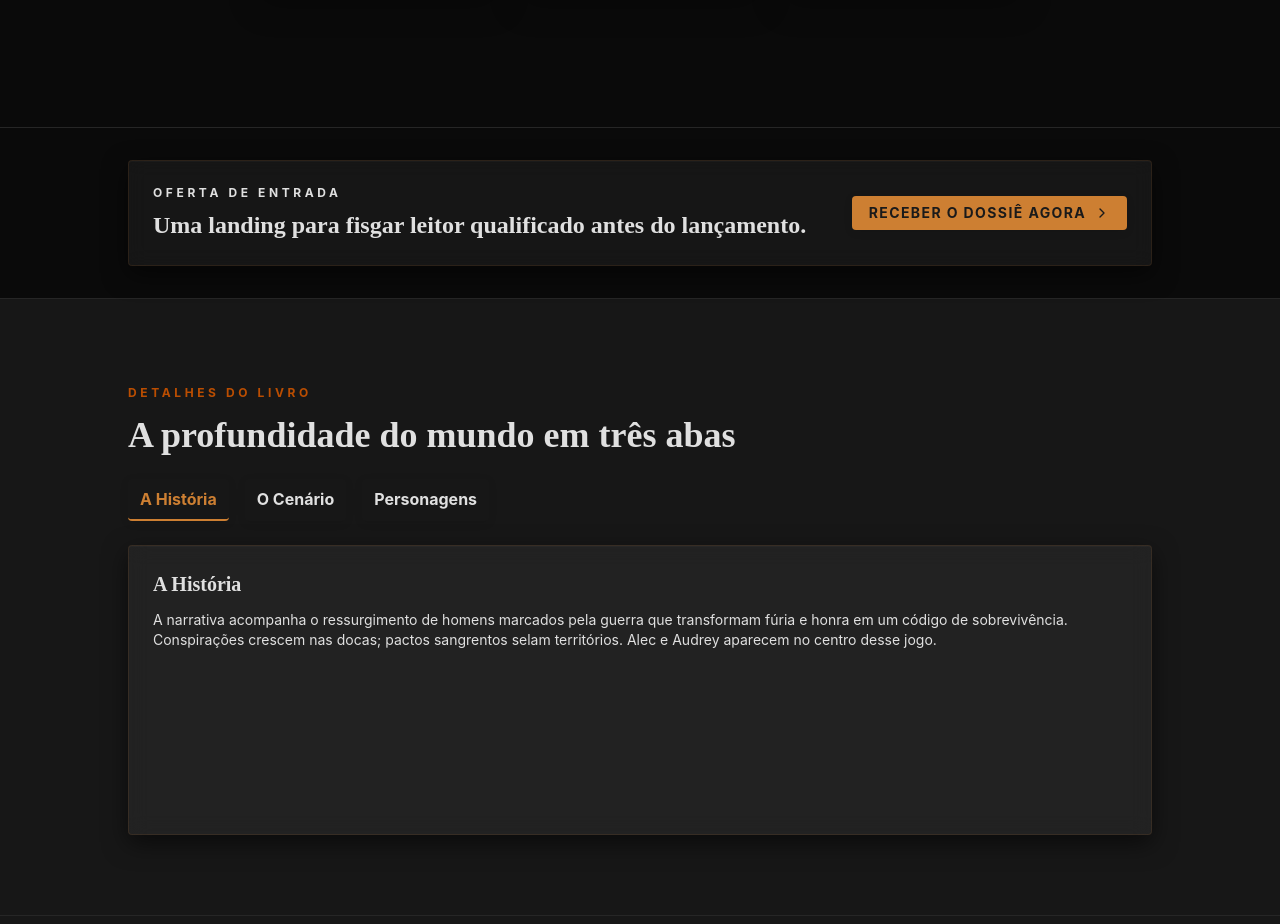
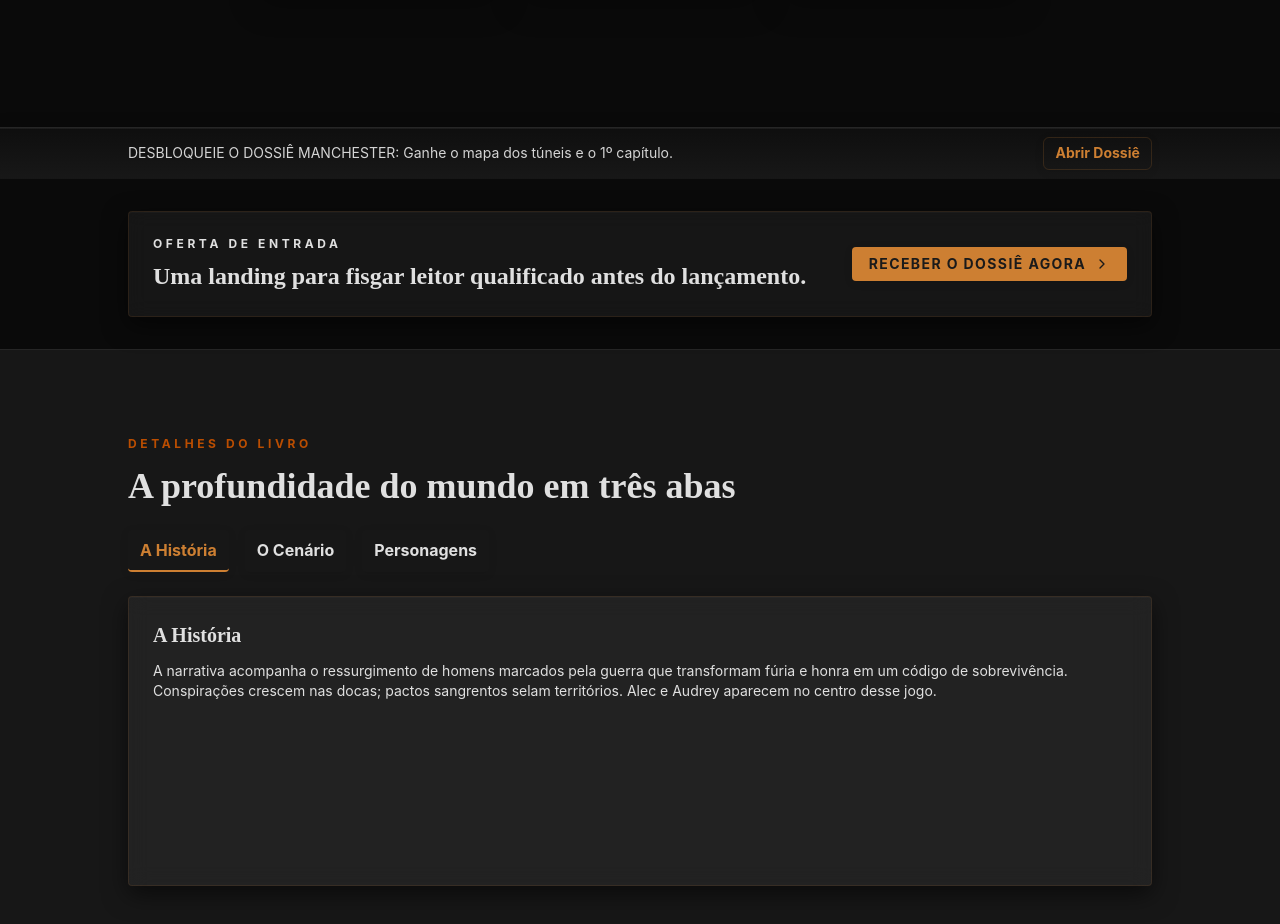
Before and after one commit to Alex-AlvesL7/melted-cross-blog, a React (Vite) app: page / in a window 1280 px wide. Shown: the part 949-1873 px from the top of the page. Built offline with nearby package versions, Linux system fonts and the light colour scheme.

Commit message:
Feature: add narrow VIP banner with CTA opening existing modal

```diff
--- a/src/App.jsx
+++ b/src/App.jsx
@@ -222,6 +222,21 @@ export default function App() {
           </div>
         </div>
       </header>
+
+      <div className="vip-banner mx-auto w-full px-6">
+        <div className="mx-auto max-w-5xl flex items-center justify-between gap-4 py-2">
+          <div className="text-sm text-neutral-300">DESBLOQUEIE O DOSSIÊ MANCHESTER: Ganhe o mapa dos túneis e o 1º capítulo.</div>
+          <div>
+            <button
+              type="button"
+              onClick={openLeadModal}
+              className="vip-btn text-sm"
+            >
+              Abrir Dossiê
+            </button>
+          </div>
+        </div>
+      </div>
 
       <section className="border-b border-neutral-800 bg-neutral-950 px-6 py-8">
         <div className="mx-auto flex max-w-5xl flex-col gap-4 rounded-sm border border-amber-900/30 bg-amber-950/10 p-6 md:flex-row md:items-center md:justify-between">
--- a/src/index.css
+++ b/src/index.css
@@ -174,6 +174,33 @@ section .rounded-sm.border h2 {
   border-radius: 6px;
 }
 
+/* VIP banner */
+.vip-banner {
+  background: linear-gradient(180deg, rgba(15,15,15,0.9), rgba(25,25,25,0.9));
+  background-blend-mode: overlay;
+  border-top: 1px solid rgba(255,255,255,0.02);
+  border-bottom: 1px solid rgba(255,255,255,0.03);
+  box-shadow: 0 6px 20px rgba(0,0,0,0.45);
+}
+.vip-banner .vip-btn {
+  background: transparent;
+  border: 1px solid rgba(205,127,50,0.18);
+  color: var(--color-accent);
+  padding: 0.35rem 0.7rem;
+  border-radius: 6px;
+  font-weight: 700;
+  transition: background 0.12s ease, transform 0.12s ease;
+}
+.vip-banner .vip-btn:hover {
+  background: rgba(205,127,50,0.08);
+  transform: translateY(-1px);
+}
+
+@media (max-width: 640px) {
+  .vip-banner .max-w-5xl { flex-direction: column; gap: 0.5rem; align-items: center; }
+  .vip-banner .vip-btn { width: 100%; text-align: center; }
+}
+
 @keyframes slideInLeft {
   from { opacity: 0; transform: translateX(20px); }
   to { opacity: 1; transform: translateX(0); }
```
